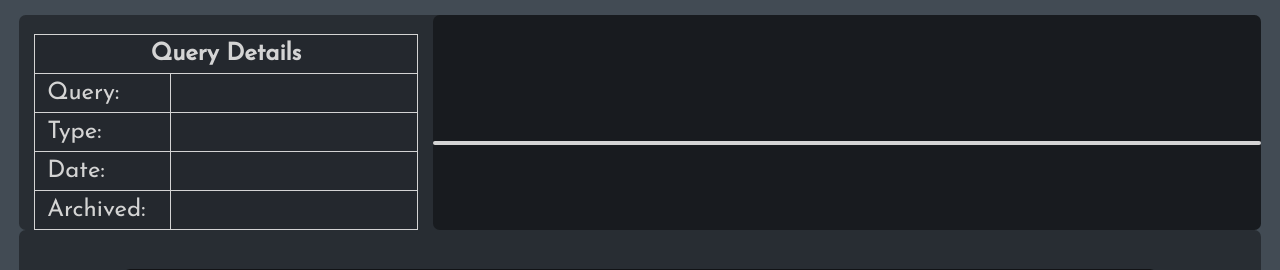
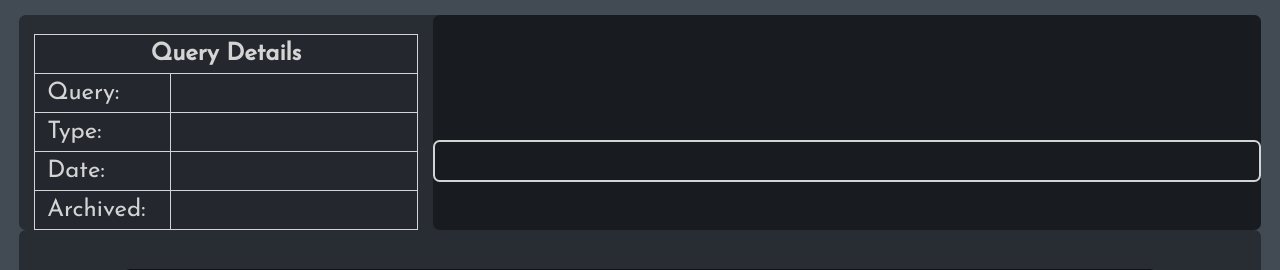
Before and after one commit to yc5424tl/geodjango_news_map, a Django app: template templates/general/view_query.html in a window 1280 px wide. Shown: the part 254-524 px from the top of the page. Run offline with Django 3.2, Linux system fonts and the light colour scheme; the template is opened without the code that fills it, so the values that code supplies are empty; some libraries are stand-ins or nearby versions; some web fonts are replaced.

Commit message:
modified view_sources style along with root

```diff
--- a/geodjango_news_map_web/static/css/view_query.css
+++ b/geodjango_news_map_web/static/css/view_query.css
@@ -11,10 +11,6 @@
 #view-query-parent-container {
     padding-right: 0;
 }
-
-/*#view-query-details-title {*/
-/*    text-align: center;*/
-/*}*/
 
 #view-query-table {
     margin-top: 1em;
@@ -167,17 +163,14 @@ th {
     height: auto;
     border-top: solid 1pt var(--transp-bg-4);
     border-bottom: solid 1pt var(--transp-bg-4);
-    /*border-left: 1pt solid var(--transp-bg-7);*/
     color: var(--main-light);
     background-color: transparent;
-    /*border-right: 1pt solid var(--transp-bg-7);*/
     margin: 0 0 20px 0;
     list-style: none;
     border-collapse: collapse;
 }
 
 .article-li * {
-    /*background-color: var(--transp-bg-1);*/
     background-color: transparent;
     color: var(--main-light);
 }
@@ -297,7 +290,6 @@ th {
     }
 }
 
-/*@media (min-width: 768px) and (max-width: 1199px) {*/
 @media (max-width: 1199px) {
     .article-img-sm {
         display: block;
@@ -447,25 +439,13 @@ input.form-control.view-query::placeholder {
 }
 
 #view-query-iframe-div {
-    overflow: hidden;
-    /*position: relative;*/
     border: 2pt solid var(--main-light);
     border-radius: 5pt;
     width: 100%;
     height: auto;
-    padding: 0;
-    margin: 5vh 0 0 0;
+    padding: 1em;
+    margin: 4em 0 0 0;
 }
-
-/*#view-query-iframe {*/
-/*    position: absolute;*/
-/*    top: 0;*/
-/*    left: 0;*/
-/*    width: 100%;*/
-/*    height: 100%;*/
-/*    border: 3pt solid var(--transp-bg-7);*/
-/*}*/
-
 
 /***
  *    ███████╗███╗   ██╗██████╗     ██╗   ██╗██╗███████╗██╗    ██╗     ██████╗ ██╗   ██╗███████╗██████╗ ██╗   ██╗
```
